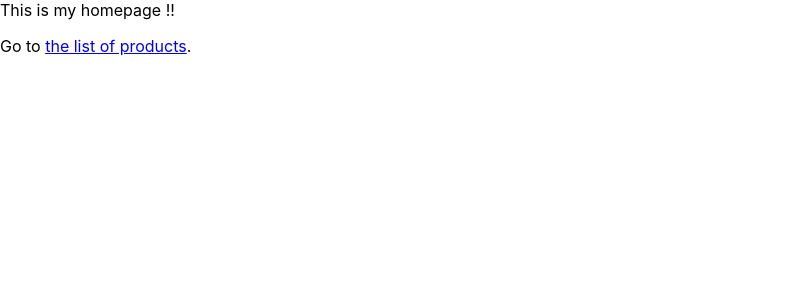
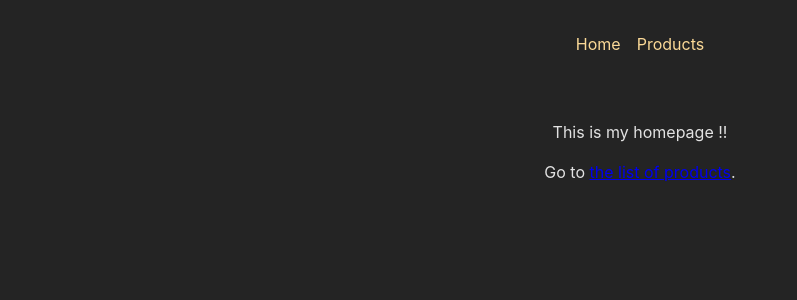
Before and after one commit to LakshayRohilla/event-application, a React (Create React App) app in the folder event_application/: page / in a window 1280 px wide. Shown: the top 300 px of the page, without its empty margins (0-797 px from the left). Built offline with nearby package versions, Linux system fonts and the light colour scheme.

Commit message:
layouts and nested routes

```diff
--- /dev/null
+++ b/event_application/src/components/MainNavigation.js
@@ -0,0 +1,19 @@
+import { Link } from 'react-router-dom';
+import classes from './MainNavigation.module.css'
+
+export default function MainNavigation(){
+    return (
+    <header className={classes.header}>
+      <nav>
+        <ul className={classes.list}>
+          <li>
+            <Link to="/">Home</Link>
+          </li>
+          <li>
+            <Link to="/products">Products</Link>
+          </li>
+        </ul>
+      </nav>
+    </header>
+  );
+}
--- /dev/null
+++ b/event_application/src/components/MainNavigation.module.css
@@ -0,0 +1,17 @@
+.header {
+  max-width: 60rem;
+  margin: auto;
+  padding: 2rem;
+  display: flex;
+  justify-content: center;
+}
+
+.list {
+  display: flex;
+  gap: 1rem;
+}
+
+.list a {
+  text-decoration: none;
+  color: var(--color-primary-400);
+}
--- a/event_application/src/index.css
+++ b/event_application/src/index.css
@@ -1,13 +1,50 @@
+/** {*/
+/*  box-sizing: border-box;*/
+/*}*/
+
+:root {
+  font-family: Inter, Avenir, Helvetica, Arial, sans-serif;
+  font-size: 16px;
+  line-height: 24px;
+  font-weight: 400;
+
+  color-scheme: light dark;
+  color: rgba(255, 255, 255, 0.87);
+  background-color: #242424;
+
+  font-synthesis: none;
+  text-rendering: optimizeLegibility;
+  -webkit-font-smoothing: antialiased;
+  -moz-osx-font-smoothing: grayscale;
+  -webkit-text-size-adjust: 100%;
+
+  --color-gray-100: #f4f3f1;
+  --color-gray-200: #dddbd8;
+  --color-gray-300: #ccc9c6;
+  --color-gray-400: #aeaba7;
+  --color-gray-500: #8a8784;
+  --color-gray-600: #656360;
+  --color-gray-700: #4b4a47;
+  --color-gray-800: #31302e;
+  --color-gray-900: #1f1d1b;
+
+  --color-primary-100: #fcf3e1;
+  --color-primary-200: #fceccd;
+  --color-primary-300: #fae1af;
+  --color-primary-400: #fbd997;
+  --color-primary-500: #ffd37c;
+  --color-primary-600: #f9c762;
+  --color-primary-700: #fbc14d;
+  --color-primary-800: #fab833;
+  --color-primary-900: #f6ad1b;
+}
+
 body {
   margin: 0;
-  font-family: -apple-system, BlinkMacSystemFont, 'Segoe UI', 'Roboto', 'Oxygen',
-    'Ubuntu', 'Cantarell', 'Fira Sans', 'Droid Sans', 'Helvetica Neue',
-    sans-serif;
-  -webkit-font-smoothing: antialiased;
-  -moz-osx-font-smoothing: grayscale;
 }
 
-code {
-  font-family: source-code-pro, Menlo, Monaco, Consolas, 'Courier New',
-    monospace;
+ul {
+  list-style: none;
+  margin: 0;
+  padding: 0;
 }
--- /dev/null
+++ b/event_application/src/pages/RootLayout.js
@@ -0,0 +1,16 @@
+import { Outlet } from 'react-router-dom';
+
+import MainNavigation from '../components/MainNavigation';
+import classes from './RootLayout.module.css';
+
+
+export default function RootLayout(){
+    return (
+    <>
+      <MainNavigation />
+      <main className={classes.content}>
+        <Outlet />
+      </main>
+    </>
+  );
+}
--- /dev/null
+++ b/event_application/src/pages/RootLayout.module.css
@@ -0,0 +1,4 @@
+.content {
+  margin: 2rem auto;
+  text-align: center;
+}
```
Also changed, not shown: event_application/src/App.js (+9 -2 lines).
